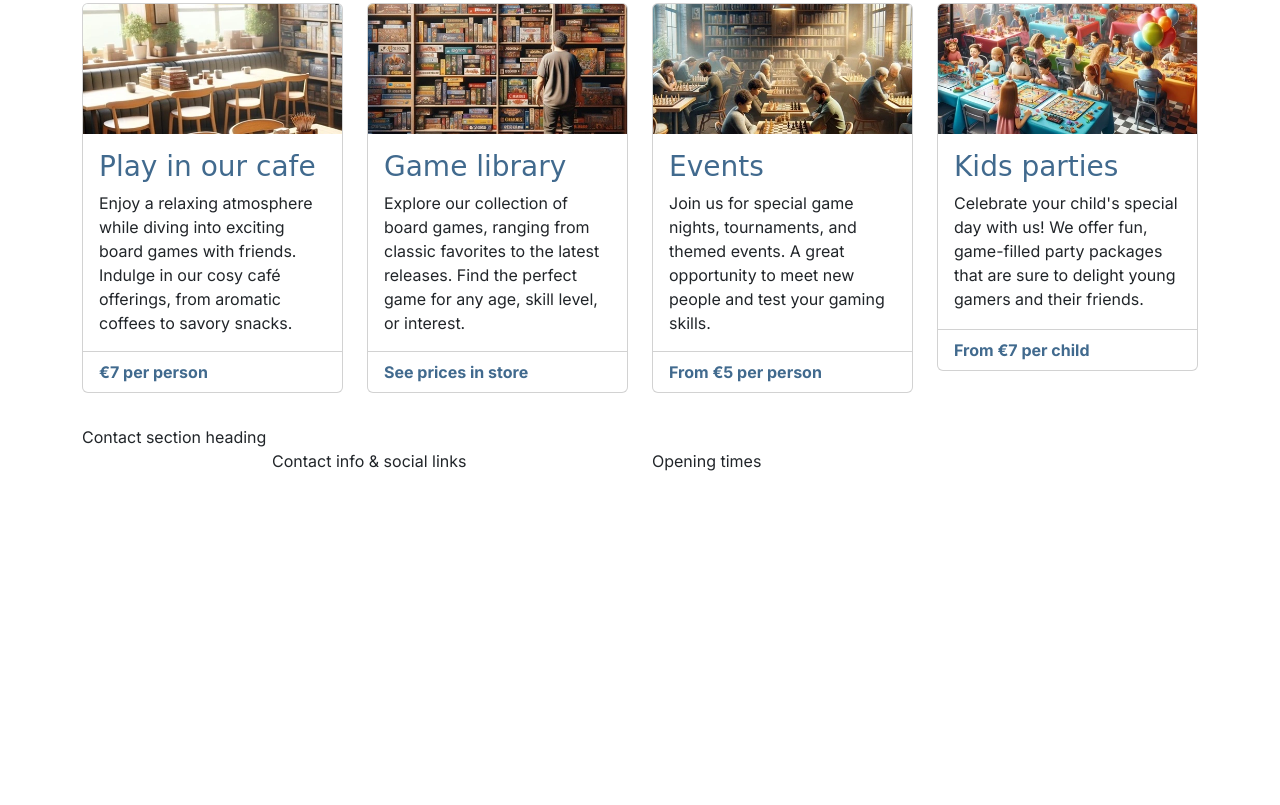
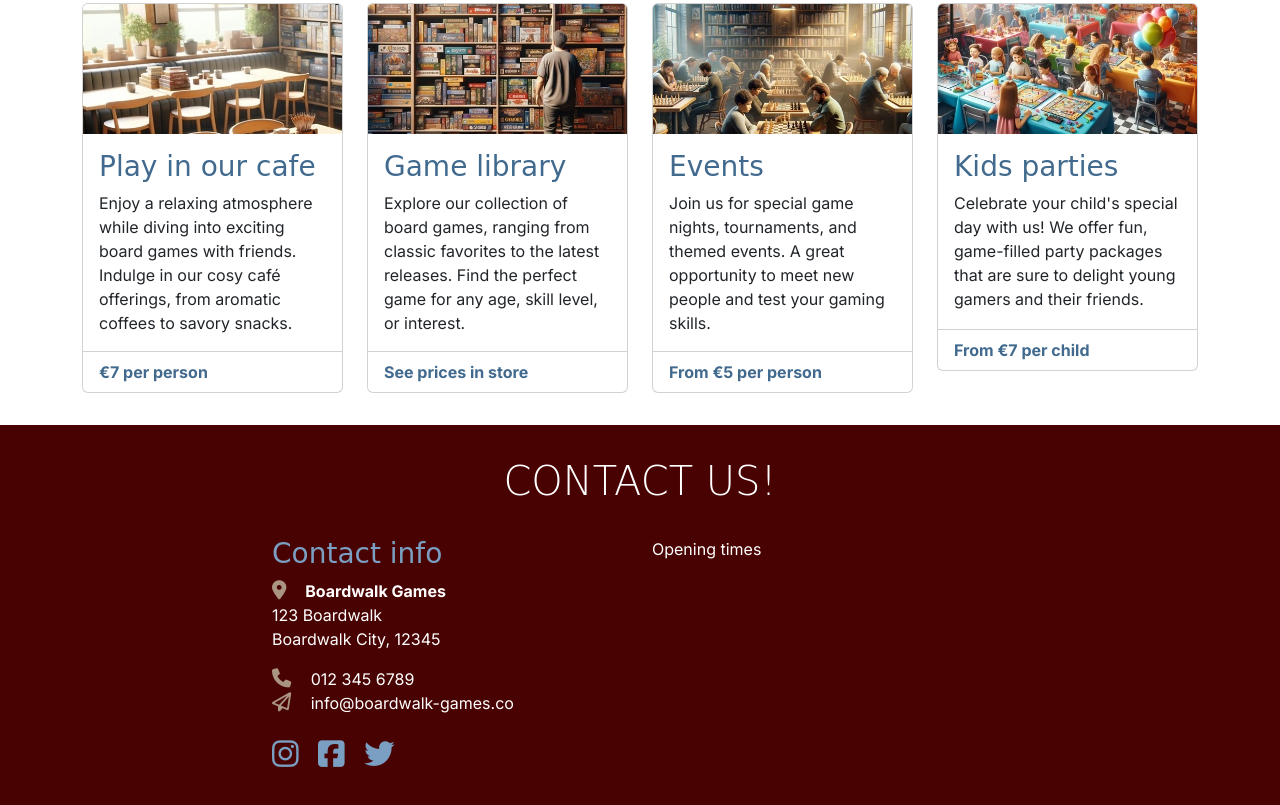
Before and after one commit to ParedesGab/4-boardwalk-games-project, a plain HTML site: page index.html in a window 1280 px wide. Shown: the part 656-1461 px from the top of the page. Before the commit the page ends 1129 px from the top, so only its background shows below. Drawn offline with nearby package versions, Linux system fonts and the light colour scheme; a web font is replaced by a local one.

Commit message:
Add and style footer contact info

```diff
--- a/assets/css/style.css
+++ b/assets/css/style.css
@@ -95,7 +95,36 @@ h3 {
     /* these adds spaces between the cards */
 }
 
+/* Footer */
+#contact {
+    background-color: var(--primary-color);
+    color:white;
+    padding-bottom: 3rem;
+}
 
+#contact h2 {
+    color:white;
+}
+
+#contact .sub-heading-color {
+    color:var(--highlight-color-light)
+}
+
+#contact i {
+    color: var(--secondary-color);
+    font-size: 1.2rem;
+    margin-right: 15px;
+}
+
+#contact .social-links i {
+    color: var(--highlight-color-light);
+    font-size: 1.9rem;
+    transition: color 0.3s ease-in-out;
+}
+
+#contact .social-links i:hover {
+    color: var(--secondary-color);
+}
 
 /* the heights are inconsisten across the different devices*/
 /* But actually it only looks different in tablets up , not in mobiles*/
--- a/index.html
+++ b/index.html
@@ -202,16 +202,36 @@
     </main>
 
     <!-- Footer / Contact section -->
-    <footer class="mt-auto">
-        <!--mt auto added to push footer to the bottom of the page-->
-        <div class="container">
+    <footer id="contact" class="mt-auto">
+        <div class="container section">
             <div class="row justify-content-center">
-                <!-- justify to center the columns in XL screens-->
-                <div class="col-12">Contact section heading</div> <!-- Heading: Full-width column in all screens-->
-                <!--Contact info, responsive-->
-                <div class="col-12 col-md-6 col-xl-4">Contact info & social links</div>
-                <!-- xl-4 so they dont spread too far out-->
-                <!--Opening times, responsive-->
+                <div class="col-12 text-center">
+                    <h2 class="display-6">Contact us!</h2>
+                </div>
+                <!-- Contact info -->
+                <div class="col-12 col-md-6 col-xl-4">
+                    <h3 class="sub-heading-color">Contact info</h3>
+                    <address>
+                        <strong><i class="fas fa-map-marker-alt"></i> Boardwalk Games</strong><br>
+                        123 Boardwalk<br>
+                        Boardwalk City, 12345
+                    </address>
+                    <p><i class="fas fa-phone"></i> 012 345 6789<br>
+                        <i class="far fa-paper-plane"></i> info@boardwalk-games.co
+                    </p>
+                    <div class="social-links mt-4">
+                        <a href="https://www.instagram.com" target="_blank"
+                            aria-label="Visit our Instagram page (opens in a new tab)" rel="noopener"><i
+                                class="fab fa-instagram"></i></a>
+                        <a href="https://www.facebook.com" target="_blank"
+                            aria-label="Visit our Facebook page (opens in a new tab)" rel="noopener"><i
+                                class="fab fa-facebook-square"></i></a>
+                        <a href="https://www.x.com" target="_blank" aria-label="Visit our X feed (opens in a new tab)"
+                            rel="noopener"><i class="fab fa-twitter"></i></a>
+                    </div>
+                </div>
+
+
                 <div class="col-12 col-md-6 col-xl-4">Opening times</div>
             </div>
         </div>
```
